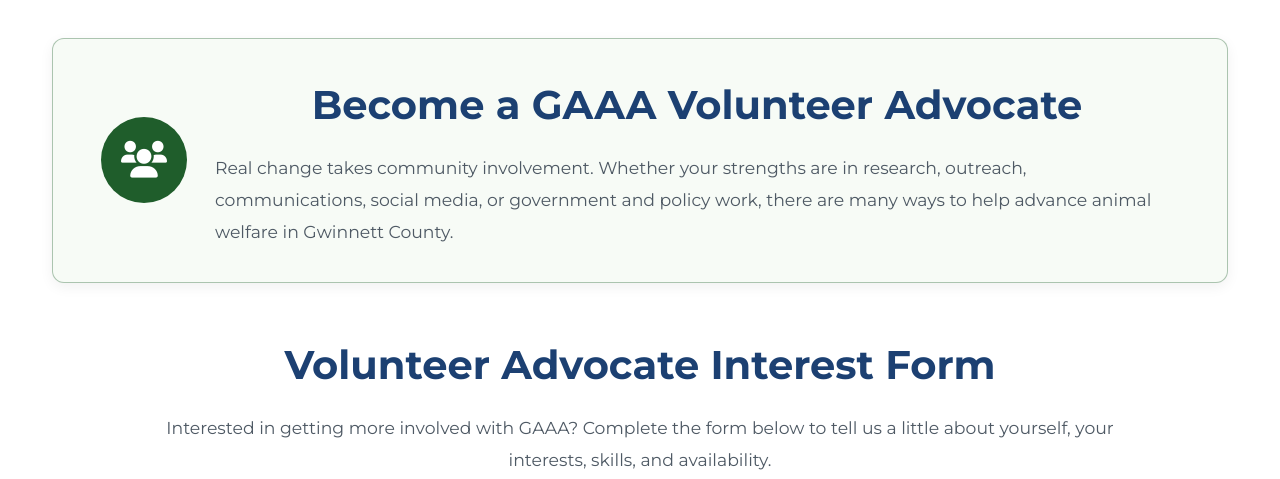
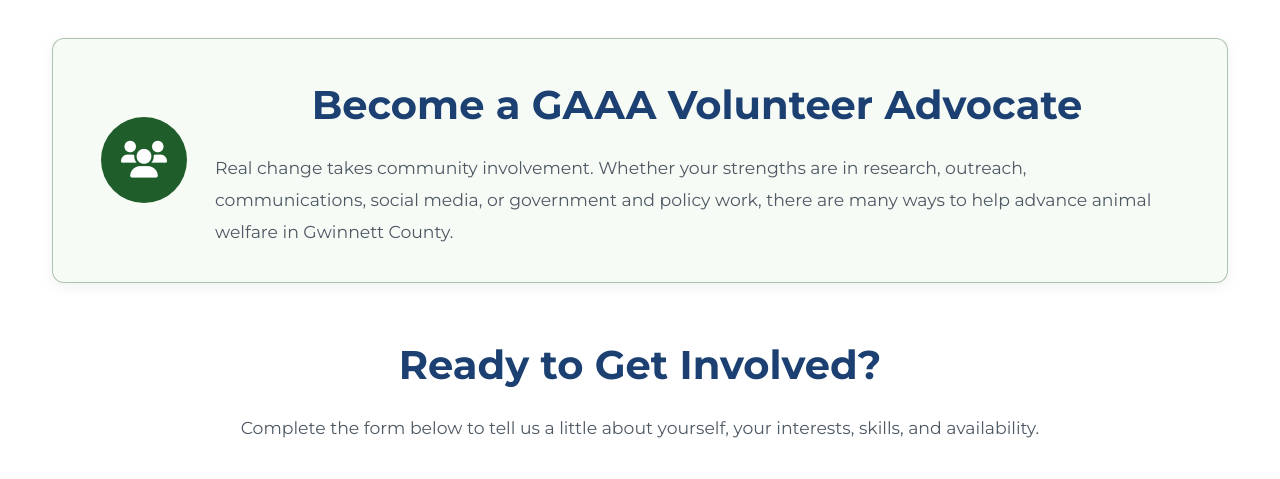
Before and after one commit to whitleybacon/gwinnett-animal-advocacy-alliance, a Jekyll site: the page built from get-involved/join-our-team/index.html, in a window 1280 px wide, cut to the strip 746-1225 px from the top of the page. Built offline with Jekyll 4.4.1, drawn with Linux system fonts in a browser that asks for light colours.

Commit message:
Update index.html

```diff
--- a/get-involved/join-our-team/index.html
+++ b/get-involved/join-our-team/index.html
@@ -4,15 +4,11 @@
 ---
 
 <style>
-    .google-form-wrapper {
+  .google-form-wrapper {
         width: 100%;
-        max-width: 1000px;
+        max-width: 1200px;
         margin: 0 auto;
         overflow: hidden;
-        border: 1px solid #e5e5e5;
-        border-radius: 12px;
-        background: #fff;
-        box-shadow: 0 2px 10px rgba(0, 0, 0, .06);
     }
 
     .google-form-wrapper iframe {
@@ -90,11 +86,10 @@
 
 <section class="home-section volunteer-form-section" id="volunteer-form">
 
-    <h2>Volunteer Advocate Interest Form</h2>
+    <h2>Ready to Get Involved?</h2>
 
     <p class="section-intro">
-        Interested in getting more involved with GAAA? Complete the form below
-        to tell us a little about yourself, your interests, skills, and availability.
+        Complete the form below to tell us a little about yourself, your interests, skills, and availability.
     </p>
 
     <div class="google-form-wrapper">
```
